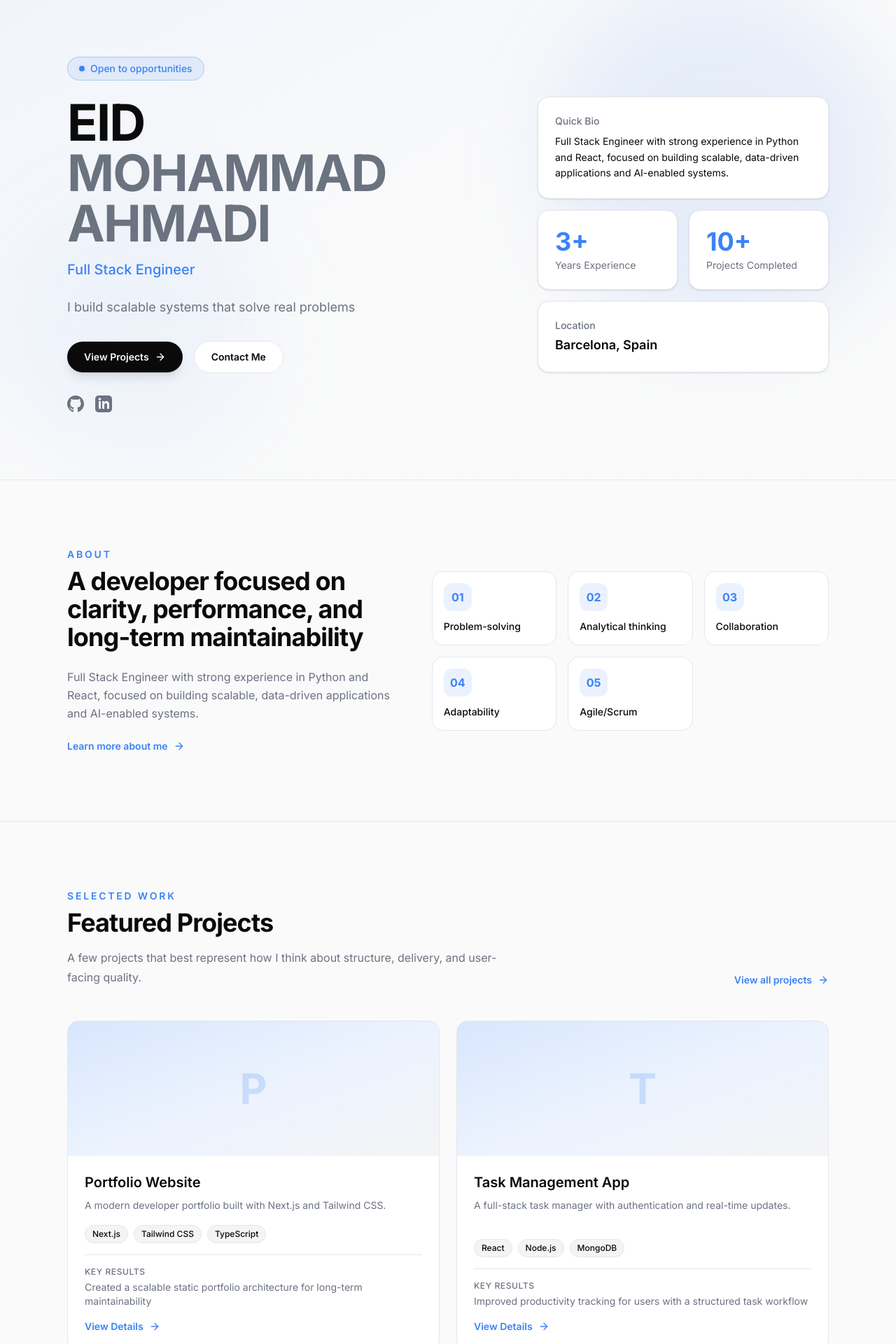
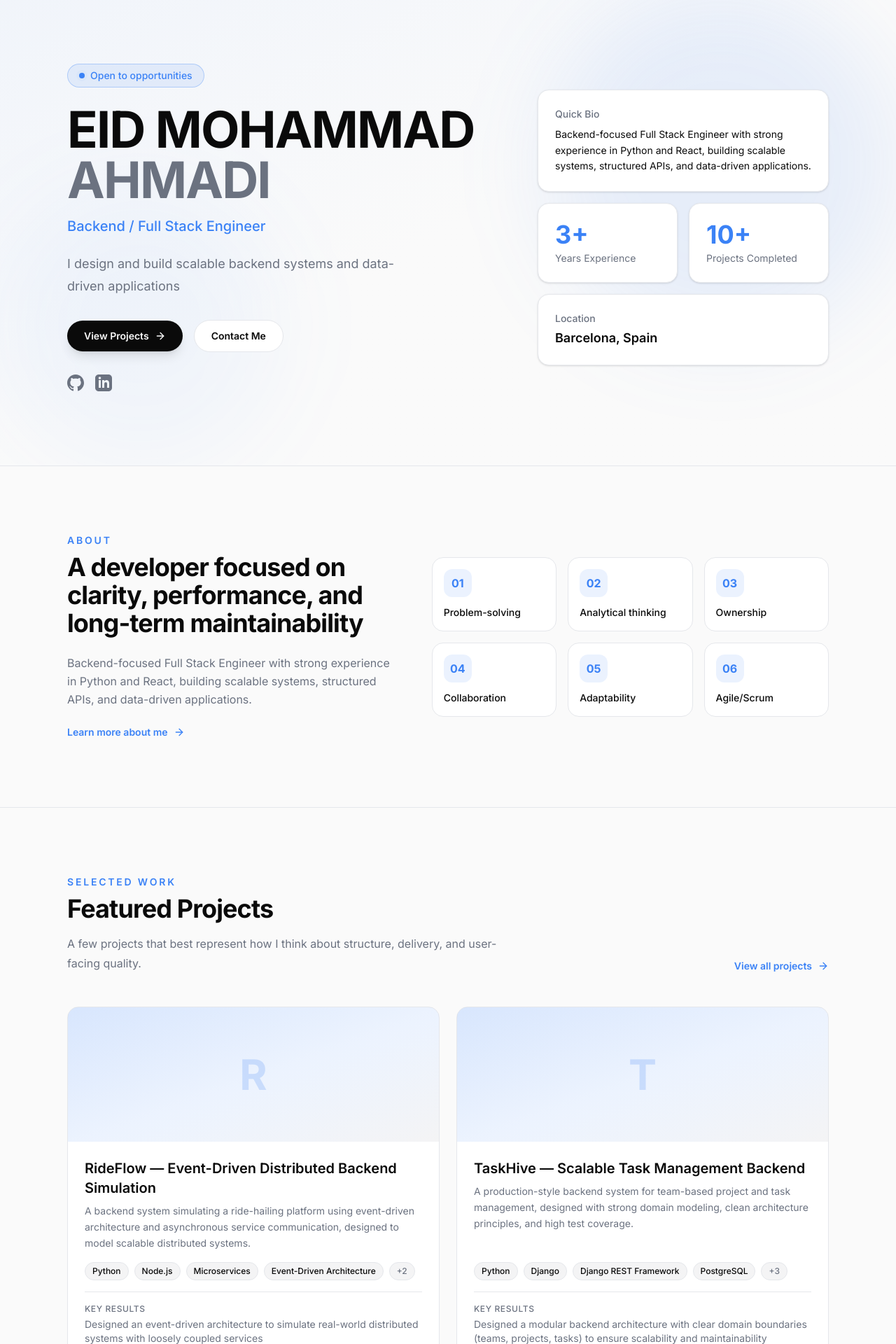
Before and after one commit to empouya/empouya, a Next.js app: page / in a window 1280 px wide. Shown: the part 80-2000 px from the top of the page at 70% size. Built offline with nearby package versions, Linux system fonts and the light colour scheme.

Commit message:
polish: content alignment and changing the default readme.md

```diff
--- a/src/components/hero/Hero.tsx
+++ b/src/components/hero/Hero.tsx
@@ -39,8 +39,8 @@ export default function Hero() {
                         transition={{ duration: 0.5, delay: 0.1 }}
                         className="mt-6 text-4xl font-bold tracking-tight text-foreground sm:text-5xl md:text-6xl lg:text-7xl"
                     >
-                        <span className="block">{profile.name.split(" ")[0]}</span>
-                        <span className="block text-muted-foreground">{profile.name.split(" ").slice(1).join(" ")}</span>
+                        <span className="block">{profile.name.split(" ")[0]} {profile.name.split(" ")[1]}</span>
+                        <span className="block text-muted-foreground">{profile.name.split(" ")[2]}</span>
                     </motion.h1>
 
                     <motion.p
--- a/src/content/projects/data/project1.json
+++ b/src/content/projects/data/project1.json
@@ -1,20 +1,25 @@
 {
-    "id": "project-1",
-    "slug": "portfolio-website",
-    "title": "Portfolio Website",
-    "description": "A modern developer portfolio built with Next.js and Tailwind CSS.",
+    "id": "project-rideflow",
+    "slug": "rideflow-distributed-system",
+    "title": "RideFlow — Event-Driven Distributed Backend Simulation",
+    "description": "A backend system simulating a ride-hailing platform using event-driven architecture and asynchronous service communication, designed to model scalable distributed systems.",
     "tech": [
-        "Next.js",
-        "Tailwind CSS",
-        "TypeScript"
+        "Python",
+        "Node.js",
+        "Microservices",
+        "Event-Driven Architecture",
+        "Docker",
+        "REST APIs"
     ],
-    "image": "/projects/portfolio-website/cover.jpg",
-    "github": "https://github.com/yourusername/portfolio-website",
-    "live": "https://yourusername.github.io/",
+    "image": "/projects/rideflow/cover.jpg",
+    "github": "https://github.com/empouya/rideflow",
+    "live": "",
     "featured": true,
     "results": [
-        "Created a scalable static portfolio architecture for long-term maintainability",
-        "Improved personal branding and recruiter visibility with a dedicated web presence",
-        "Established a reusable foundation for project storytelling and case-study growth"
+        "Designed an event-driven architecture to simulate real-world distributed systems with loosely coupled services",
+        "Implemented asynchronous workflows and inter-service communication patterns to improve scalability and resilience",
+        "Modeled complex system interactions such as ride requests, matching, and state transitions across services",
+        "Explored microservices design trade-offs including service boundaries, communication overhead, and fault tolerance",
+        "Built a system focused on scalability concepts rather than simple request-response APIs"
     ]
 }
--- a/src/content/projects/data/project2.json
+++ b/src/content/projects/data/project2.json
@@ -1,20 +1,26 @@
 {
-    "id": "project-2",
-    "slug": "task-manager",
-    "title": "Task Management App",
-    "description": "A full-stack task manager with authentication and real-time updates.",
+    "id": "project-taskhive-backend",
+    "slug": "taskhive-backend",
+    "title": "TaskHive — Scalable Task Management Backend",
+    "description": "A production-style backend system for team-based project and task management, designed with strong domain modeling, clean architecture principles, and high test coverage.",
     "tech": [
-        "React",
-        "Node.js",
-        "MongoDB"
+        "Python",
+        "Django",
+        "Django REST Framework",
+        "PostgreSQL",
+        "Docker",
+        "Redis",
+        "Pytest"
     ],
-    "image": "/projects/task-manager/cover.jpg",
-    "github": "https://github.com/yourusername/task-manager",
-    "live": "https://task-manager-demo.example.com",
+    "image": "/projects/taskhive/cover.jpg",
+    "github": "https://github.com/empouya/task-hive",
+    "live": "",
     "featured": true,
     "results": [
-        "Improved productivity tracking for users with a structured task workflow",
-        "Delivered authenticated user flows and real-time status visibility",
-        "Organized task operations into a maintainable full-stack architecture"
+        "Designed a modular backend architecture with clear domain boundaries (teams, projects, tasks) to ensure scalability and maintainability",
+        "Implemented REST APIs with strict business logic enforcement, role-based access control, and stateless JWT authentication",
+        "Achieved ~96% test coverage with unit and integration tests, ensuring reliability of core business workflows",
+        "Built a production-ready environment using Docker, PostgreSQL, and structured logging with health checks",
+        "Handled complex data relationships and integrity constraints across multi-tenant team-based systems"
     ]
 }
--- a/src/content/projects/data/project3.json
+++ b/src/content/projects/data/project3.json
@@ -1,19 +1,22 @@
 {
-    "id": "project-3",
-    "slug": "ecommerce-ui",
-    "title": "E-commerce UI",
-    "description": "Frontend for an e-commerce platform with optimized UX flow.",
+    "id": "project-xv6",
+    "slug": "xv6-riscv-kernel",
+    "title": "XV6-RISC-V — Operating System Kernel Extensions",
+    "description": "Extended an educational operating system kernel (XV6) to deepen understanding of low-level systems, process management, and operating system design.",
     "tech": [
-        "React",
-        "Tailwind CSS"
+        "C",
+        "Operating Systems",
+        "RISC-V",
+        "Low-level Programming"
     ],
-    "image": "/projects/ecommerce-ui/cover.jpg",
-    "github": "https://github.com/yourusername/ecommerce-ui",
-    "live": "https://ecommerce-ui-demo.example.com",
+    "image": "/projects/xv6/cover.jpg",
+    "github": "https://github.com/empahmadi/xv6-riscv",
+    "live": "",
     "featured": false,
     "results": [
-        "Increased conversion-focused UI clarity through improved product page structure",
-        "Built a reusable frontend component approach for commerce interfaces",
-        "Improved browsing flow and visual hierarchy across core shopping screens"
+        "Worked at kernel level to understand process scheduling, memory management, and system calls",
+        "Modified and extended OS components to explore core operating system behaviors",
+        "Gained practical experience with low-level programming and hardware-software interaction",
+        "Strengthened understanding of concurrency, process lifecycle, and system resource management"
     ]
 }
--- /dev/null
+++ b/src/content/projects/data/project4.json
@@ -0,0 +1,22 @@
+{
+    "id": "project-tweeter",
+    "slug": "tweeter-realtime-app",
+    "title": "Tweeter — Real-Time Distributed Messaging Application",
+    "description": "A distributed desktop application inspired by Twitter, implementing real-time communication and client-server architecture using Java.",
+    "tech": [
+        "Java",
+        "WebSockets",
+        "Client-Server Architecture",
+        "MVC"
+    ],
+    "image": "/projects/tweeter/cover.jpg",
+    "github": "https://github.com/empahmadi/Tweeter-Project",
+    "live": "",
+    "featured": false,
+    "results": [
+        "Implemented real-time messaging using WebSockets for live user interaction",
+        "Designed client-server communication with clear separation of concerns (MVC architecture)",
+        "Handled concurrent user interactions and message propagation across the system",
+        "Explored distributed system fundamentals in a stateful communication environment"
+    ]
+}
--- a/src/content/site/profile.ts
+++ b/src/content/site/profile.ts
@@ -1,51 +1,67 @@
 export const profile = {
     name: "EID MOHAMMAD AHMADI",
-    role: "Full Stack Engineer",
-    headline: "I build scalable systems that solve real problems",
+
+    role: "Backend / Full Stack Engineer",
+
+    headline: "I design and build scalable backend systems and data-driven applications",
+
     tagline:
-        "Full Stack Engineer (Python, React) focused on AI-driven systems, scalable applications, backend API design, and maintainable frontend architecture.",
+        "Backend-focused Engineer (Python, Django, React) specializing in scalable systems, API design, and data-intensive applications.",
+
     shortIntro:
-        "Full Stack Engineer with strong experience in Python and React, focused on building scalable, data-driven applications and AI-enabled systems.",
+        "Backend-focused Full Stack Engineer with strong experience in Python and React, building scalable systems, structured APIs, and data-driven applications.",
+
     about: [
-        "I am a Full Stack Engineer with strong experience in Python and React, building scalable, data-driven applications and AI-enabled systems.",
-        "My work spans backend API design, frontend development, and machine learning or data-processing pipelines, with an emphasis on maintainable architecture and long-term scalability.",
-        "I am especially interested in LLM-based applications, document processing, intelligent systems, and solving real product problems through practical engineering.",
+        "I am a Backend-focused Full Stack Engineer with strong experience in Python and React, building scalable systems and data-intensive applications.",
+        "My work focuses on backend architecture, API design, and system modeling, while also delivering complete features across the stack when needed.",
+        "I have experience designing systems with clear domain boundaries, handling structured data, and building maintainable applications with production-oriented practices.",
+        "I am particularly interested in data-driven systems, distributed architectures, and intelligent applications that solve real-world product problems.",
     ],
+
     traits: [
         "Problem-solving",
         "Analytical thinking",
+        "Ownership",
         "Collaboration",
         "Adaptability",
         "Agile/Scrum",
     ],
+
     skills: {
         frontend: ["React", "Next.js", "JavaScript", "TypeScript", "HTML", "CSS", "Tailwind CSS"],
         backend: ["Python", "Django", "Django REST Framework", "FastAPI", "Node.js", "REST APIs"],
         tools: ["Git", "Linux", "Docker", "PostgreSQL", "MySQL", "Redis"],
-        ai: ["Machine Learning", "Data Pipelines", "LLM Concepts", "RAG Basics"],
+        ai: ["Machine Learning fundamentals", "Data pipelines", "LLM concepts", "RAG basics"],
     },
+
     achievements: [
-        "Designed and developed full-stack applications using Python and React with end-to-end feature delivery",
-        "Built scalable REST APIs and backend services focused on structured data processing and business logic",
-        "Worked on AI-related projects involving machine learning models, data pipelines, and intelligent system design",
+        "Designed and implemented backend systems with clear domain modeling and scalable architecture",
+        "Built production-style REST APIs with authentication, data integrity, and performance considerations",
+        "Developed full-stack applications with end-to-end ownership, from backend logic to frontend interfaces",
+        "Applied data processing and algorithmic techniques in multiple AI-related and data-intensive projects",
     ],
+
     interests: [
-        "LLM-based applications",
-        "Document processing systems",
         "Scalable backend architecture",
-        "AI-enabled product development",
+        "Distributed and event-driven systems",
+        "Data-intensive applications",
+        "LLM-based and intelligent systems",
     ],
+
     philosophy:
-        "Useful software should be scalable, maintainable, and designed with clear architecture from the start.",
+        "Good software is built on clear architecture, strong data modeling, and systems that remain maintainable as they scale.",
+
     stats: {
         yearsExperience: "3+",
         projectsCompleted: "10+",
         technologiesUsed: "15+",
     },
+
     availability: {
         status: "Open to opportunities",
         type: "Full-time / Freelance",
     },
+
     contact: {
         email: "empouya03@gmail.com",
         github: "https://github.com/empouya",
@@ -53,8 +69,10 @@ export const profile = {
         location: "Barcelona, Spain",
         githubSecondary: "https://github.com/empahmadi",
     },
+
     cv: {
-        title: "Full Stack Engineer (Python, React) | AI-Driven & Scalable Applications",
+        title: "Backend / Full Stack Engineer (Python, Django, React) | Scalable Systems & Data-Driven Applications",
+
         contactLines: [
             [
                 { type: "text", value: "empouya03@gmail.com" },
@@ -79,8 +97,10 @@ export const profile = {
                 },
             ],
         ],
+
         summary:
-            "Full Stack Engineer with strong experience in Python and React, focused on building scalable, data-driven applications and AI-enabled systems. Skilled in backend API design, frontend development, and working with machine learning and data processing pipelines. Experienced in designing maintainable architectures and interested in LLM-based applications, document processing, and intelligent systems.",
+            "Backend-focused Full Stack Engineer with strong experience in Python and React, building scalable systems and data-driven applications. Skilled in API design, backend architecture, and structured data processing, with experience delivering end-to-end features. Interested in distributed systems, data-intensive applications, and intelligent software systems.",
+
         detailedSkills: [
             { label: "Languages", value: "Python, JavaScript, TypeScript, Java, SQL, C/C++" },
             { label: "Backend", value: "Django, Django REST Framework, FastAPI, Node.js, REST APIs" },
@@ -88,58 +108,68 @@ export const profile = {
             {
                 label: "AI & Data",
                 value:
-                    "Machine Learning, data processing pipelines, clustering, neural networks, LLM concepts, RAG basics",
+                    "Machine Learning fundamentals, data processing pipelines, clustering, neural networks, LLM concepts, RAG basics",
             },
             { label: "Databases", value: "PostgreSQL, MySQL, Redis" },
-            { label: "Cloud & DevOps", value: "Docker, Kubernetes (familiar), cloud concepts (AWS/Azure basics)" },
+            {
+                label: "Cloud & DevOps",
+                value: "Docker, Kubernetes (familiar), cloud concepts (AWS/Azure basics)",
+            },
             { label: "Tools", value: "Git, Linux" },
             {
                 label: "Concepts",
-                value: "Scalable architecture, system design, clean architecture, API design, data modeling",
+                value:
+                    "Scalable architecture, system design, clean architecture, API design, data modeling, asynchronous processing patterns",
             },
         ],
+
         experience: {
-            role: "Full Stack / Backend Developer",
+            role: "Backend / Full Stack Developer",
             company: "Independent Projects",
             date: "2022 - Present",
             bullets: [
-                "Designed and developed full-stack applications using Python (Django, DRF) and React, delivering end-to-end features and user-facing functionality",
-                "Built scalable REST APIs and backend services focused on structured data processing and business logic",
-                "Worked on AI-related projects involving machine learning models, data pipelines, and algorithmic problem solving",
-                "Applied concepts relevant to LLM-based systems, including data retrieval, structured processing, and pipeline-based workflows",
-                "Developed responsive frontend interfaces using React and modern JavaScript frameworks",
-                "Structured applications using clean architecture principles to ensure maintainability and scalability",
-                "Containerized applications using Docker and worked with cloud deployment concepts",
-                "Collaborated in iterative development cycles, adapting features and improving system design over time",
+                "Designed and developed full-stack applications with a strong focus on backend systems using Python (Django, DRF) and React",
+                "Built scalable REST APIs with structured data models, authentication, and clear business logic separation",
+                "Designed systems with modular architecture and explicit domain boundaries to improve maintainability and scalability",
+                "Worked on data-intensive and AI-related projects involving machine learning, data pipelines, and algorithmic problem solving",
+                "Implemented asynchronous and event-driven patterns in backend systems to simulate scalable service interactions",
+                "Developed responsive frontend interfaces and integrated them with backend services for complete feature delivery",
+                "Containerized applications using Docker and applied deployment and environment configuration practices",
+                "Collaborated in iterative development cycles, improving system design, code quality, and feature robustness",
             ],
+
             projects: [
                 {
                     name: "TaskHive",
                     description:
-                        "Full-stack system with Django REST backend and structured domain logic, focusing on scalable data handling, API design, and production-ready architecture.",
+                        "Production-style Django REST backend with modular architecture, strong domain modeling, and high test coverage, focused on data integrity and scalability.",
                 },
                 {
                     name: "RideFlow",
                     description:
-                        "Designed event-driven backend architecture simulating scalable service interactions and asynchronous data workflows.",
+                        "Event-driven backend system simulating distributed services and asynchronous workflows for scalable application design.",
                 },
                 {
                     name: "AI & Data Projects",
                     description:
-                        "Developed multiple projects in search algorithms, reinforcement learning, clustering, and neural networks, applying data processing and intelligent system design concepts.",
+                        "Implemented machine learning and data processing projects including search algorithms, reinforcement learning, clustering, and neural networks.",
                 },
             ],
         },
+
         education: {
             degree: "BSC OF COMPUTER ENGINEERING",
             date: "JUN 2025",
             school: "Amirkabir University of Technology",
             details: "National Rank: 188 | Merit Scholarship",
         },
+
         languages: ["English (B2+)", "Spanish (B1)"],
+
         softSkills: [
             "Problem-solving",
             "Analytical thinking",
+            "Ownership",
             "Collaboration",
             "Adaptability",
             "Agile/Scrum Methodologies",
```
Also changed, not shown: 1 other file (tests, documents, lock files or other folders).
